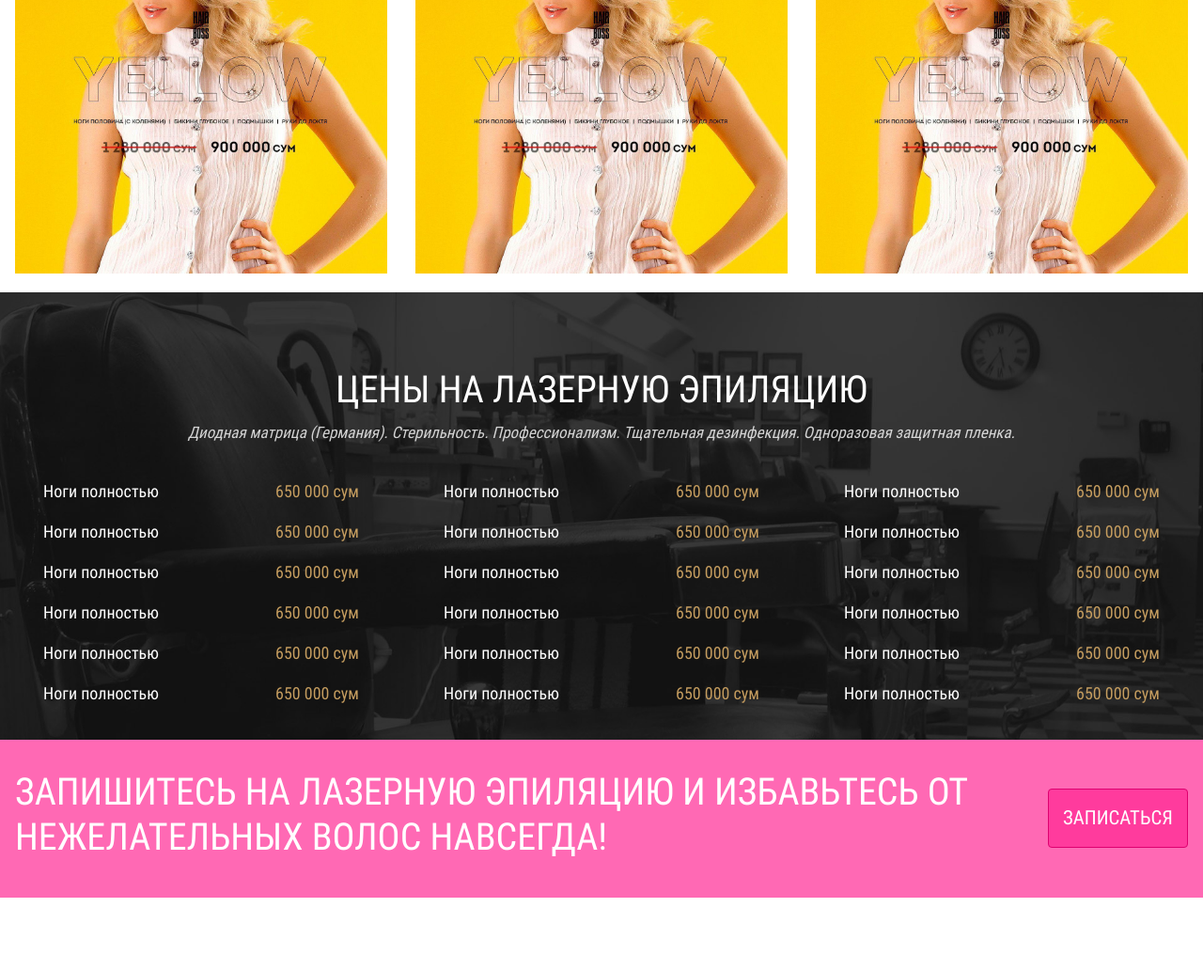
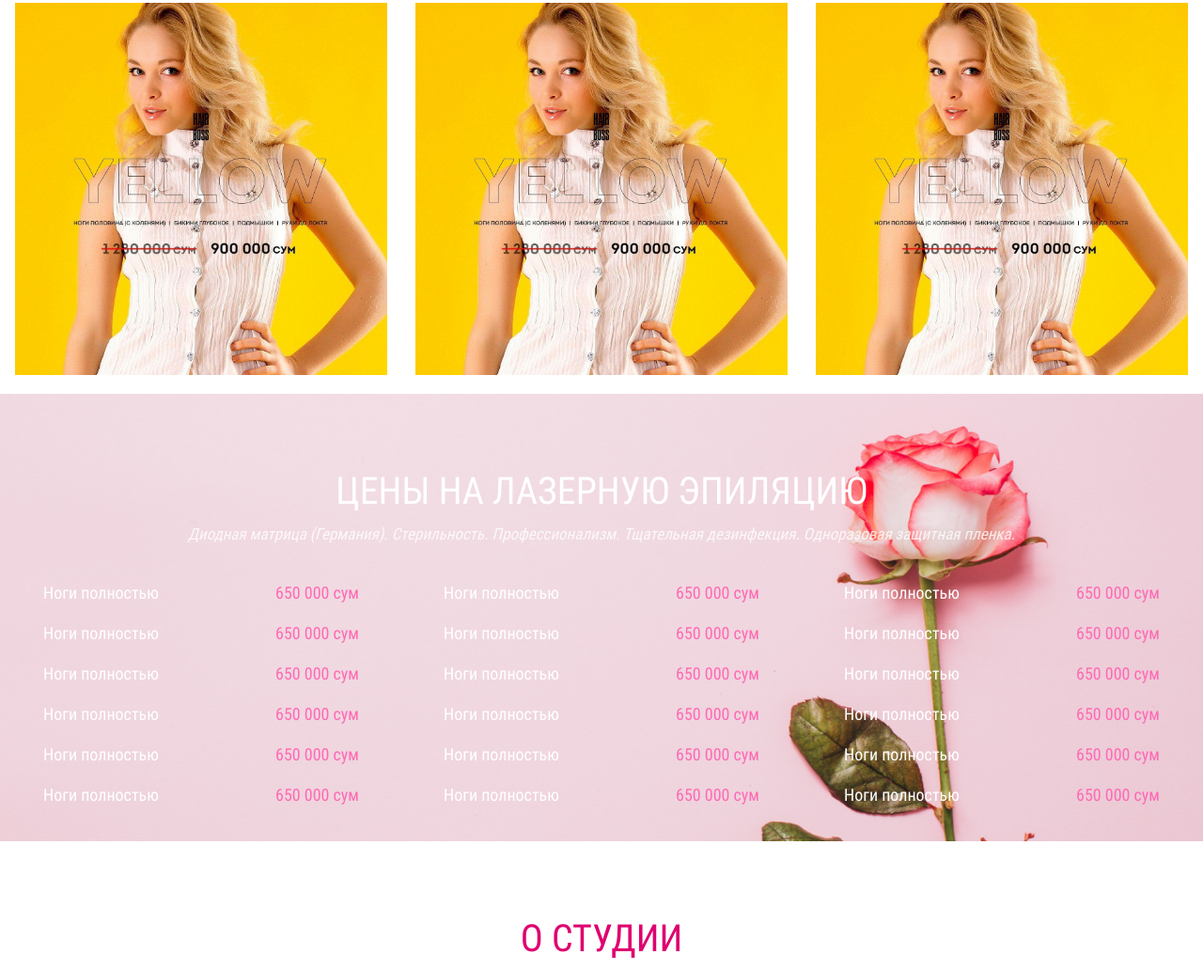
Before and after one commit to Bekhzod1995/HasPage, a plain HTML site: page index.html in a window 1280 px wide. Shown: the part 1730-2762 px from the top of the page at 94% size. Drawn offline with Linux system fonts and the light colour scheme; files whose address does not match are found by name.

Commit message:
swtiched content

```diff
--- a/css/mystyle.css
+++ b/css/mystyle.css
@@ -192,7 +192,7 @@ ul {
 }
 
 .background-image-price {
-  background-image: url(../pictures/price.jpg);
+  background-image: url(../pictures/test.jpg);
   background-position: center center;
   background-repeat: no-repeat;
   /* background-attachment: fixed; */
--- a/index.html
+++ b/index.html
@@ -72,9 +72,18 @@
 						<li class="nav-list__item">
 							<a class="nav-list__link btn-hover-up" href="#">Акции</a>
 						</li>
+						<!-- <li class="nav-list__item">
+							<a class="nav-list__link btn-hover-up" href="#"><i class="fab fa-instagram"></i></a>
+						</li>
 						<li class="nav-list__item">
-							<a class="nav-list__link btn-hover-up" href="#">Почитать</a>
+							<a class="nav-list__link btn-hover-up" href="#"><i class="fab fa-facebook-f"></i></a>
 						</li>
+						<li class="nav-list__item">
+							<a class="nav-list__link btn-hover-up" href="#"><i class="fab fa-telegram"></i></a>
+						</li> -->
+						<!-- <p><i class="fab fa-instagram"></i> depilation</p>
+						<p><i class="fab fa-facebook-f"></i> depilation</p>
+						<p><i class="fab fa-telegram"></i> depilation</p> -->
 					</ul>
 				</nav>
 				<div class="contact">
@@ -86,6 +95,9 @@
 						<i class="fa fa-envelope"></i>
 						<span>+998 93 5281020</span>
 					</a>
+						<a class="contact__link btn-hover-up" href="#"><i class="fab fa-instagram"></i></a>
+						<a class="contact__link btn-hover-up" href="#"><i class="fab fa-facebook-f"></i></a>
+						<a class="contact__link btn-hover-up" href="#"><i class="fab fa-telegram"></i></a>
 				</div>
 				<div class="ds-nav__lang lang">
 					<a class="lang__link btn-hover-up">
@@ -216,6 +228,11 @@
 						Your browser does not support the video tag.
 					</video>
 				</div>
+				<div style="margin-top: 30px; margin-bottom: 30px;">
+					<h1 style="text-align: center;">
+						СКИДКИ ОТ KHASAN
+					</h1>
+				</div>
 				<div class="spaces-between-blocks">
 					<div class="row">
 						<div class="col-md-4">
@@ -248,110 +265,100 @@
 						<div class="col-md-4">
 							<div>
 								<p style="font-size: 18px;color: white; margin-left: 30px">Ноги полностью
-										<span style="color: #c59d5f; font-size: 18px;float: right;margin-right: 30px;">650 000 cум</span>
+									<span style="color:	#FF69B4; font-size: 18px;float: right;margin-right: 30px;">650 000 cум</span>
 								</p>
 							</div>
 							<div>
 								<p style="font-size: 18px;color: white;margin-left: 30px">Ноги полностью
-										<span style="color: #c59d5f; font-size: 18px;float: right;margin-right: 30px;">650 000 cум</span>
+									<span style="color: 	#FF69B4; font-size: 18px;float: right;margin-right: 30px;">650 000 cум</span>
 								</p>
 							</div>
 							<div>
 								<p style="font-size: 18px;color: white;margin-left: 30px">Ноги полностью
-										<span style="color: #c59d5f; font-size: 18px;float: right;margin-right: 30px;">650 000 cум</span>
+									<span style="color: 	#FF69B4; font-size: 18px;float: right;margin-right: 30px;">650 000 cум</span>
 								</p>
 							</div>
 							<div>
 								<p style="font-size: 18px;color: white;margin-left: 30px">Ноги полностью
-										<span style="color: #c59d5f; font-size: 18px;float: right;margin-right: 30px;">650 000 cум</span>
+									<span style="color: 	#FF69B4; font-size: 18px;float: right;margin-right: 30px;">650 000 cум</span>
 								</p>
 							</div>
 							<div>
 								<p style="font-size: 18px;color: white;margin-left: 30px">Ноги полностью
-										<span style="color: #c59d5f; font-size: 18px;float: right;margin-right: 30px;">650 000 cум</span>
+									<span style="color: 	#FF69B4; font-size: 18px;float: right;margin-right: 30px;">650 000 cум</span>
 								</p>
 							</div>
 							<div>
 								<p style="font-size: 18px;color: white;margin-left: 30px">Ноги полностью
-										<span style="color: #c59d5f; font-size: 18px;float: right;margin-right: 30px;">650 000 cум</span>
+									<span style="color: 	#FF69B4; font-size: 18px;float: right;margin-right: 30px;">650 000 cум</span>
 								</p>
 							</div>
 						</div>
 						<div class="col-md-4">
 							<div>
 								<p style="font-size: 18px;color: white;margin-left: 30px">Ноги полностью
-										<span style="color: #c59d5f; font-size: 18px;float: right;margin-right: 30px;">650 000 cум</span>
+									<span style="color: 	#FF69B4; font-size: 18px;float: right;margin-right: 30px;">650 000 cум</span>
 								</p>
 							</div>
 							<div>
 								<p style="font-size: 18px;color: white;margin-left: 30px">Ноги полностью
-										<span style="color: #c59d5f; font-size: 18px;float: right;margin-right: 30px;">650 000 cум</span>
+									<span style="color: 	#FF69B4; font-size: 18px;float: right;margin-right: 30px;">650 000 cум</span>
 								</p>
 							</div>
 							<div>
 								<p style="font-size: 18px;color: white;margin-left: 30px">Ноги полностью
-										<span style="color: #c59d5f; font-size: 18px;float: right;margin-right: 30px;">650 000 cум</span>
+									<span style="color: 	#FF69B4; font-size: 18px;float: right;margin-right: 30px;">650 000 cум</span>
 								</p>
 							</div>
 							<div>
 								<p style="font-size: 18px;color: white;margin-left: 30px">Ноги полностью
-										<span style="color: #c59d5f; font-size: 18px;float: right;margin-right: 30px;">650 000 cум</span>
+									<span style="color: 	#FF69B4; font-size: 18px;float: right;margin-right: 30px;">650 000 cум</span>
 								</p>
 							</div>
 							<div>
 								<p style="font-size: 18px;color: white;margin-left: 30px">Ноги полностью
-										<span style="color: #c59d5f; font-size: 18px;float: right;margin-right: 30px;">650 000 cум</span>
+									<span style="color: 	#FF69B4; font-size: 18px;float: right;margin-right: 30px;">650 000 cум</span>
 								</p>
 							</div>
 							<div>
 								<p style="font-size: 18px;color: white;margin-left: 30px">Ноги полностью
-										<span style="color: #c59d5f; font-size: 18px;float: right;margin-right: 30px;">650 000 cум</span>
+									<span style="color: 	#FF69B4; font-size: 18px;float: right;margin-right: 30px;">650 000 cум</span>
 								</p>
 							</div>
 						</div>
 						<div class="col-md-4">
 							<div>
 								<p style="font-size: 18px;color: white;margin-left: 30px">Ноги полностью
-										<span style="color: #c59d5f; font-size: 18px;float: right; margin-right: 30px;">650 000 cум</span>
+									<span style="color: 	#FF69B4; font-size: 18px;float: right; margin-right: 30px;">650 000 cум</span>
 								</p>
 							</div>
 							<div>
 								<p style="font-size: 18px;color: white;margin-left: 30px">Ноги полностью
-										<span style="color: #c59d5f; font-size: 18px;float: right; margin-right: 30px;">650 000 cум</span>
+									<span style="color: 	#FF69B4; font-size: 18px;float: right; margin-right: 30px;">650 000 cум</span>
 								</p>
 							</div>
 							<div>
 								<p style="font-size: 18px;color: white;margin-left: 30px">Ноги полностью
-										<span style="color: #c59d5f; font-size: 18px;float: right; margin-right: 30px;">650 000 cум</span>
+									<span style="color: 	#FF69B4; font-size: 18px;float: right; margin-right: 30px;">650 000 cум</span>
 								</p>
 							</div>
 							<div>
 								<p style="font-size: 18px;color: white;margin-left: 30px">Ноги полностью
-										<span style="color: #c59d5f; font-size: 18px;float: right; margin-right: 30px;">650 000 cум</span>
+									<span style="color: 	#FF69B4; font-size: 18px;float: right; margin-right: 30px;">650 000 cум</span>
 								</p>
 							</div>
 							<div>
 								<p style="font-size: 18px;color: white;margin-left: 30px">Ноги полностью
-										<span style="color: #c59d5f; font-size: 18px;float: right; margin-right: 30px;">650 000 cум</span>
+									<span style="color: 	#FF69B4; font-size: 18px;float: right; margin-right: 30px;">650 000 cум</span>
 								</p>
 							</div>
 							<div>
 								<p style="font-size: 18px;color: white;margin-left: 30px">Ноги полностью
-										<span style="color: #c59d5f; font-size: 18px;float: right; margin-right: 30px;">650 000 cум</span>
+									<span style="color: 	#FF69B4; font-size: 18px;float: right; margin-right: 30px;">650 000 cум</span>
 								</p>
 							</div>
 						</div>
 
-						</div>
-					</div>
-				</div>
-			</div>
-			<div class="ribbon-background">
-				<div class="custom-container">
-					<div class="new-ribbon">
-						<h1 style="color: white">ЗАПИШИТЕСЬ НА ЛАЗЕРНУЮ ЭПИЛЯЦИЮ И ИЗБАВЬТЕСЬ ОТ НЕЖЕЛАТЕЛЬНЫХ ВОЛОС НАВСЕГДА!</h1>
-						<div>
-							<button type="button" class="btn btn-light custom-button">ЗАПИСАТЬСЯ</button>
 					</div>
 				</div>
 			</div>
@@ -395,7 +402,7 @@
 						</div>
 					</div>
 				</div>
-					<div class="spaces-between-blocks">
+				<!-- <div class="spaces-between-blocks">
 						<div class="row">
 							<div class="col-md-4">
 								<div class="image-scale-div">
@@ -413,10 +420,20 @@
 								</div>
 							</div>
 						</div>
+					</div> -->
+			</div>
+		</div>
+		<div class="ribbon-background">
+			<div class="custom-container">
+				<div class="new-ribbon">
+					<h1 style="color: white">ЗАПИШИТЕСЬ НА ЛАЗЕРНУЮ ЭПИЛЯЦИЮ И ИЗБАВЬТЕСЬ ОТ НЕЖЕЛАТЕЛЬНЫХ ВОЛОС НАВСЕГДА!</h1>
+					<div>
+						<button type="button" class="btn btn-light custom-button">ЗАПИСАТЬСЯ</button>
 					</div>
 				</div>
 			</div>
-			<div class="custom-container">
+		</div>
+		<!-- <div class="custom-container">
 			<div class="section" style="padding-bottom: 40px">
 				<h1 style="text-align: center;">
 					ЛАЗЕРНАЯ ЭПИЛЯЦИЯ НА САМОМ СОВРЕМЕННОМ ОБОРУДОВАНИИ
@@ -502,7 +519,7 @@
 					</div>
 				</div>
 			</div>
-		</div>
+		</div> -->
 		<!-- <div class="ribbon-background">
 			<div class="custom-container">
 				<div class="new-ribbon">
@@ -689,6 +706,46 @@
 		</div> -->
 		<div class="custom-container">
 			<div class="section">
+				<h1 style="text-align: center;">
+					ВОСК И ШУГАРИН
+				</h1>
+				<!-- <div class="spaces-between-blocks">
+							<div class="row">
+								<div class="col-md-4">
+									<img src="./pictures/sale.jpg" class="salesPic" alt="">
+								</div>
+								<div class="col-md-4">
+									<img src="./pictures/sale.jpg" class="salesPic" alt="">
+								</div>
+								<div class="col-md-4">
+									<img src="./pictures/sale.jpg" class="salesPic" alt="">
+								</div>
+							</div>
+						</div> -->
+				<!-- <div class="spaces-between-blocks">
+							<div class="row">
+								<div class="col-md-4">
+									<img src="./pictures/sale.jpg" class="salesPic" alt="">
+								</div>
+								<div class="col-md-4">
+									<img src="./pictures/sale.jpg" class="salesPic" alt="">
+								</div>
+								<div class="col-md-4">
+									<img src="./pictures/sale.jpg" class="salesPic" alt="">
+								</div>
+							</div>
+						</div> -->
+				<div class="spaces-between-blocks" style="text-align: center;">
+					<video width="800" height="600" controls>
+						<source src="./video/movie.mp4" type="video/mp4">
+						<!-- <source src="movie.ogg" type="video/ogg"> -->
+						Your browser does not support the video tag.
+					</video>
+				</div>
+			</div>
+		</div>
+		<div class="custom-container">
+			<div class="section">
 				<div class="row">
 					<div class="col-md-2"></div>
 					<div class="col-md-8">
@@ -813,7 +870,7 @@
 		<div class="ribbon-background">
 			<div class="custom-container">
 				<div class="new-ribbon">
-					<h1 style="color: white">ЗАПИШИТЕСЬ НА ЛАЗЕРНУЮ ЭПИЛЯЦИЮ И ИЗБАВЬТЕСЬ ОТ НЕЖЕЛАТЕЛЬНЫХ ВОЛОС НАВСЕГДА!</h1>
+					<h1 style="color: white">ЗАПИШИТЕСЬ НА ВОСК И ШУГАРИН И ИЗБАВЬТЕСЬ ОТ НЕЖЕЛАТЕЛЬНЫХ ВОЛОС НАВСЕГДА!</h1>
 					<div>
 						<button type="button" class="btn btn-light custom-button">ЗАПИСАТЬСЯ</button>
 					</div>
@@ -856,6 +913,7 @@
 						<p>&nbsp</p>
 						<p><i class="fab fa-instagram"></i> depilation</p>
 						<p><i class="fab fa-facebook-f"></i> depilation</p>
+						<p><i class="fab fa-telegram"></i> depilation</p>
 					</div>
 					<div class="col-md-4">
 						<script type="text/javascript" charset="utf-8" async
```
Also changed, not shown: pictures/test.jpg (added). Lines whose indentation alone changed are shown as unchanged.
